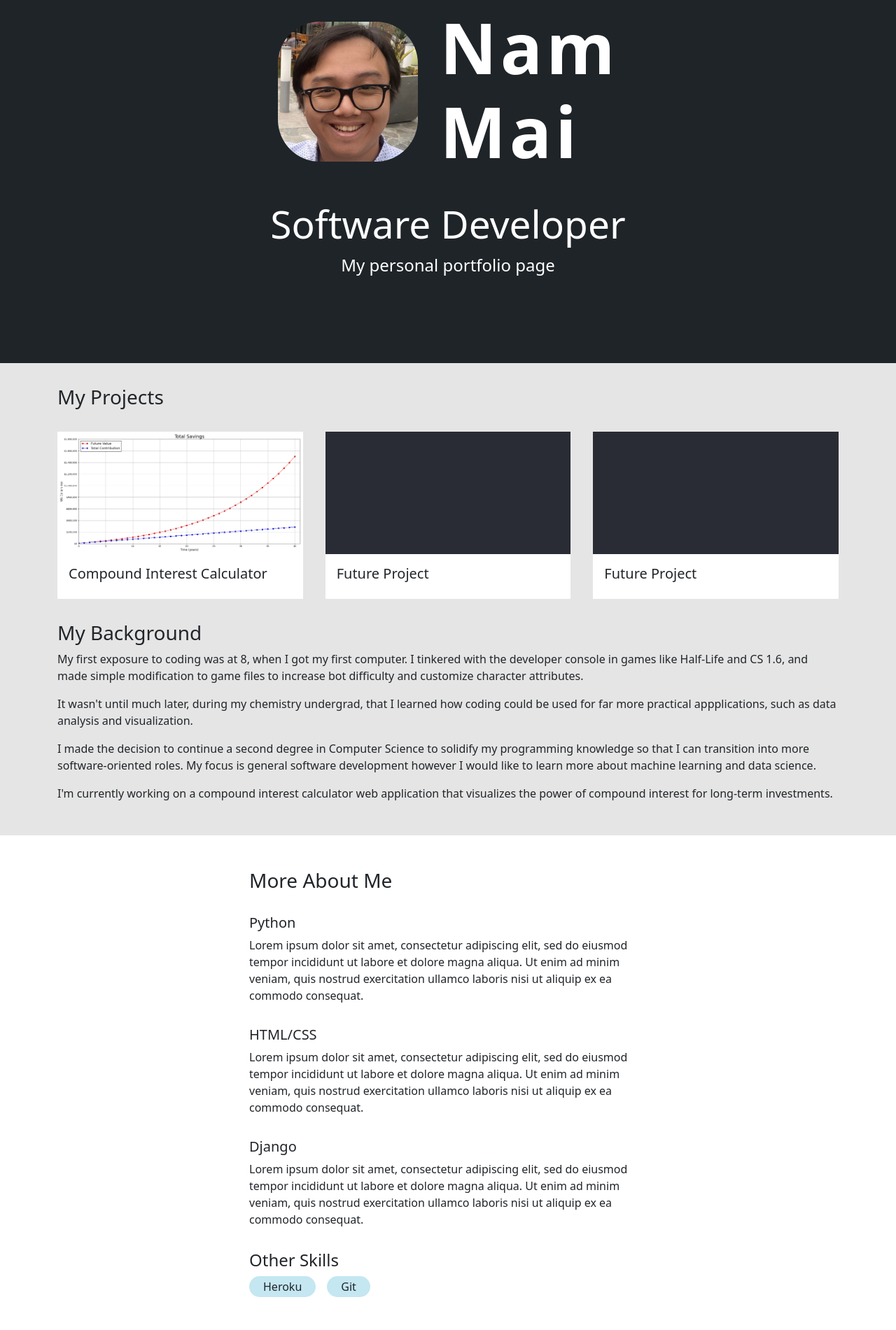
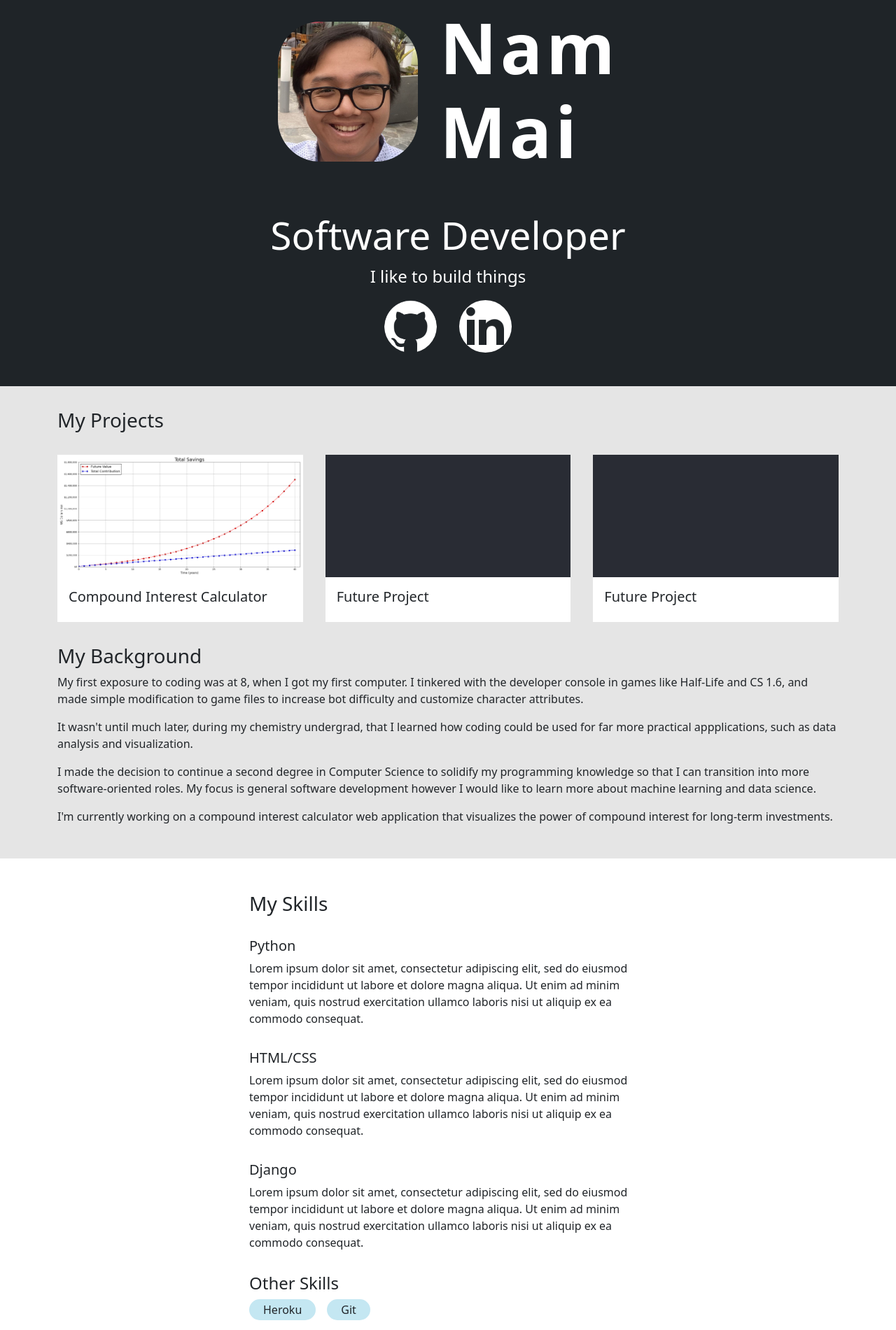
Before and after one commit to namnmai/portfolio-website, a Django app: page / in a window 1280 px wide. Shown: the part 91-1992 px from the top of the page at 70% size. Run offline with Django 5.2, Linux system fonts and the light colour scheme; data comes from the database, SQL or seed files in the repository; both versions use the stored data as it was after the commit.

Commit message:
Add socials

```diff
--- a/base/templates/base/home.html
+++ b/base/templates/base/home.html
@@ -11,7 +11,12 @@
 
 		<div class="hero-content-subheadline">
 			<h3 class="description">Software Developer</h3>
-			<p class="slogan">My personal portfolio page</p>
+			<p class="slogan">I like to build things</p>
+			<div class="social-container">
+				<span><a target="_blank" rel="noopener noreferrer" href="https://github.com/namnmai"><img class="social-pic" src="{% static 'images/github-mark-white.png' %}"></a></span>
+				<span><a target="_blank" rel="noopener noreferrer" href="https://www.linkedin.com/in/nam-m-a639b9326/"><img class="social-pic" src="{% static 'images/linked-in-logo.png' %}"></a></span>
+			</div>
+
 		</div>
 	</div>
 
@@ -47,7 +52,7 @@
 
 <section class="section-1">
 	<div class="skills-container">
-		<h3>More About Me</h3>
+		<h3>My Skills</h3>
 
 		{% for skill in detailed_skills %}
 		<div class="skills-wrapper">
--- a/portfoliowebsite/settings.py
+++ b/portfoliowebsite/settings.py
@@ -27,7 +27,8 @@ SECRET_KEY = 'django-insecure-vtw_en&-+6z_zgio-(pu*@vnzl&fe&1tzaqm%fnguosfio)309
 DEBUG = True
 
 ALLOWED_HOSTS = [
-    'portfolio-website-nm-b4760818e203.herokuapp.com'
+    'portfolio-website-nm-b4760818e203.herokuapp.com',
+    '127.0.0.1',
 ]
 
 
--- a/static/styles/main.css
+++ b/static/styles/main.css
@@ -27,7 +27,7 @@ body {
 
 .hero {
 	background-color: #1F2428;
-	min-height: 70vh;
+	min-height: 50vh;
 	color: #fff;
 }
 
@@ -50,7 +50,20 @@ body {
 	justify-content: center;
 	align-items: center;
 	gap: 2em;
-	margin-bottom: 2em;
+	margin-bottom: 3em;
+}
+
+.social-container {
+	display: flex;
+	justify-content: center;
+}
+
+.social-pic {
+	margin-left: 1em;
+	margin-right: 1em;
+	height: 75px;
+	width: 75px;
+	border-radius: 100%;
 }
 
 .intro-name {
@@ -110,7 +123,9 @@ body {
 }
 
 .project-image {
-	max-width: 800px;
+	max-width: 100%;
+	margin-top: 2em;
+	margin-bottom: 1em;
 }
 
 .contact-form {
```
Also changed, not shown: db.sqlite3, static/images/github-mark-white.png (added), static/images/linked-in-logo.png (added).
